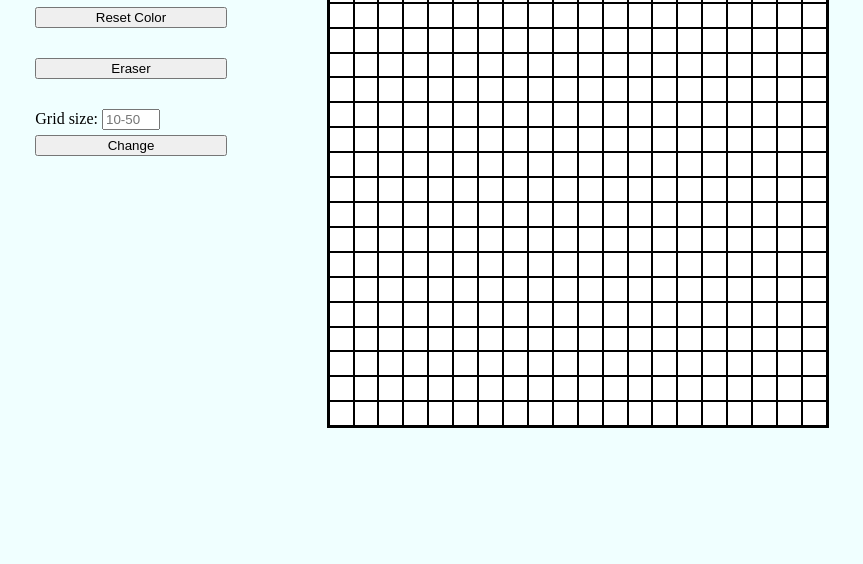
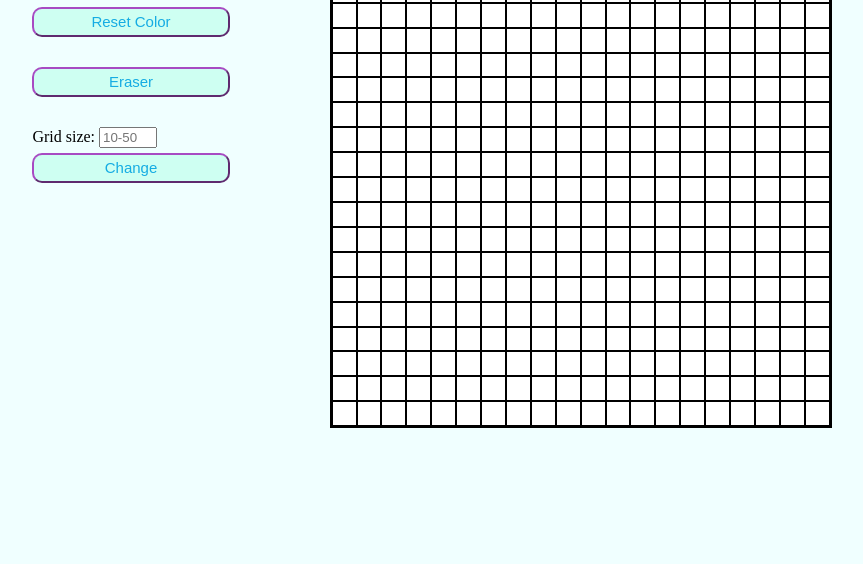
Before and after one commit to Foveejong/etch-a-sketch, a plain HTML site: page index.html in a window 1280 px wide. Shown: the part 236-800 px from the top of the page, without its empty margins (208-1071 px from the left). Drawn offline with Linux system fonts and the light colour scheme.

Commit message:
Edit styles of buttons

```diff
--- a/styles.css
+++ b/styles.css
@@ -67,3 +67,13 @@ input[type='submit']{
     margin-top: 5px;
     width: 100%;
 }
+
+button, input[type='submit'] {
+    background-color: rgb(127, 255, 212, 0.3);
+    color: rgb(21, 172, 227);
+    border-radius: 10px;
+    border-color: rgb(167, 75, 195);
+    height: 30px;
+    font-weight: 400;
+    font-size: 15px;
+}
```
